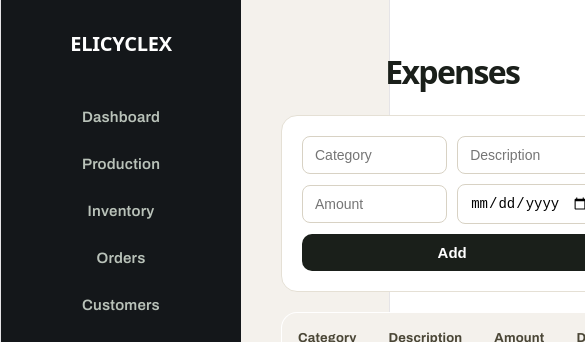
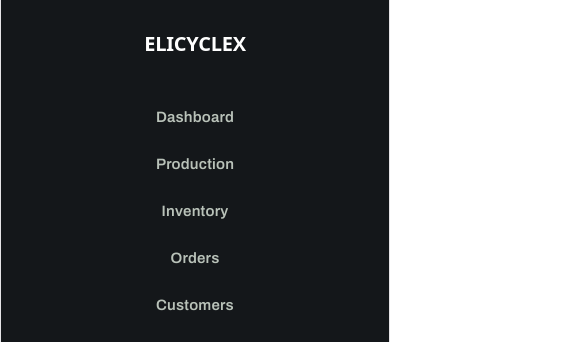
Before and after one commit to Elicyclex/elicyclex-web, a React (Vite) app: page /admin/expenses in a window 390 px wide. Shown: the top 342 px of the page, 585 px wide, since content can reach past the window. Built offline with nearby package versions, Linux system fonts and the light colour scheme; no server answers; the database is empty.

Commit message:
Add mobile responsive styles

```diff
--- a/src/App.css
+++ b/src/App.css
@@ -588,3 +588,49 @@ body {
   cursor: pointer;
   padding: 10px 20px;
 }
+@media (max-width: 600px) {
+  .hero-title {
+    font-size: 40px !important;
+  }
+
+  .hero {
+    padding: 40px 24px !important;
+  }
+
+  .hero-wrapper,
+  .section-wrapper {
+    padding: 16px !important;
+  }
+
+  .about-title,
+  .products-title,
+  .industries-title,
+  .process-title,
+  .sustainability-title,
+  .footer-title {
+    font-size: 26px !important;
+  }
+
+  .navbar {
+    flex-direction: column;
+    gap: 16px;
+    align-items: flex-start;
+  }
+
+  .navbar-links {
+    gap: 20px;
+  }
+
+  .admin-layout {
+    flex-direction: column;
+  }
+
+  .admin-sidebar {
+    width: 100%;
+  }
+
+  .admin-add-form {
+    flex-direction: column;
+    align-items: stretch;
+  }
+}
```
